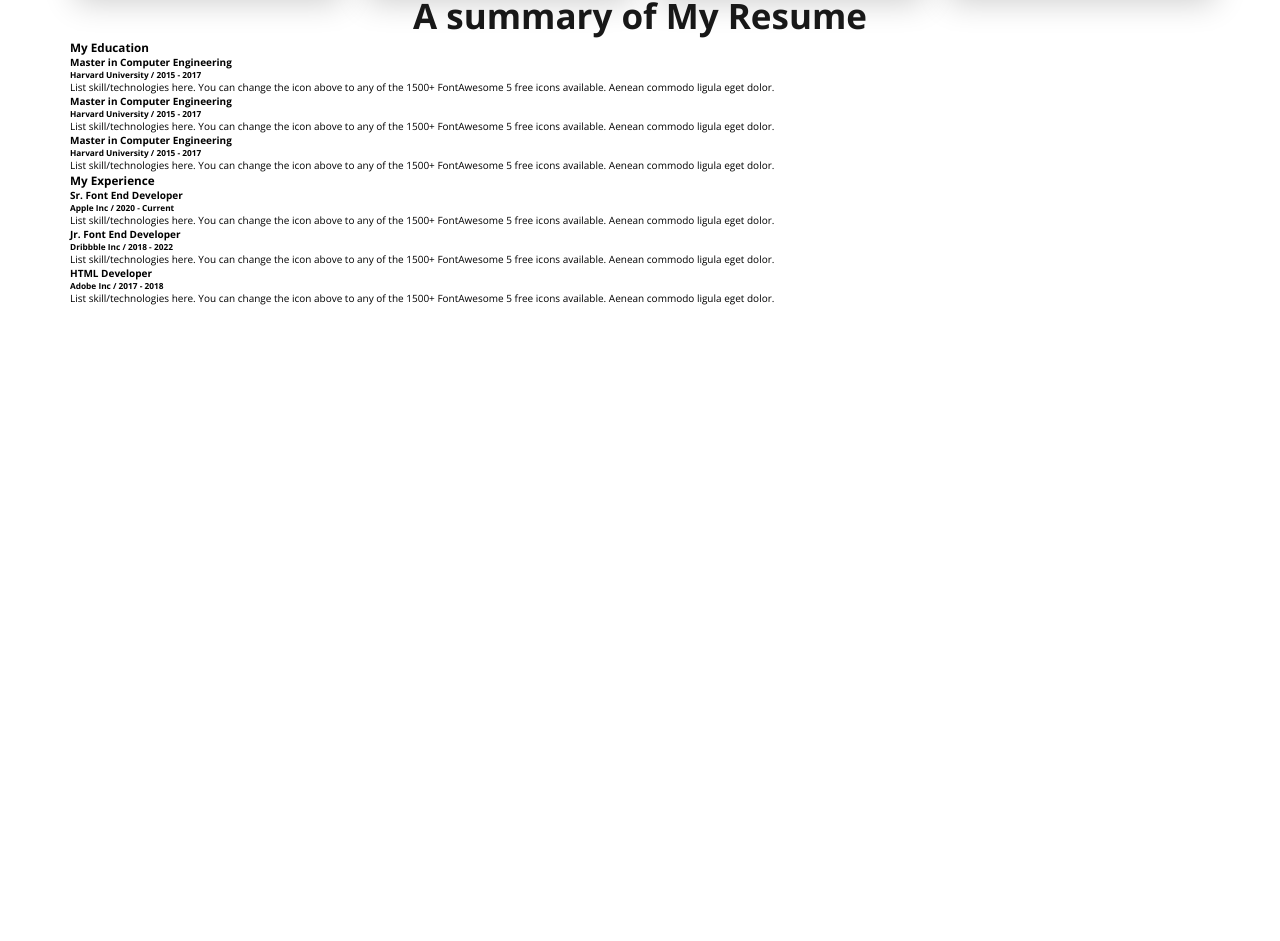
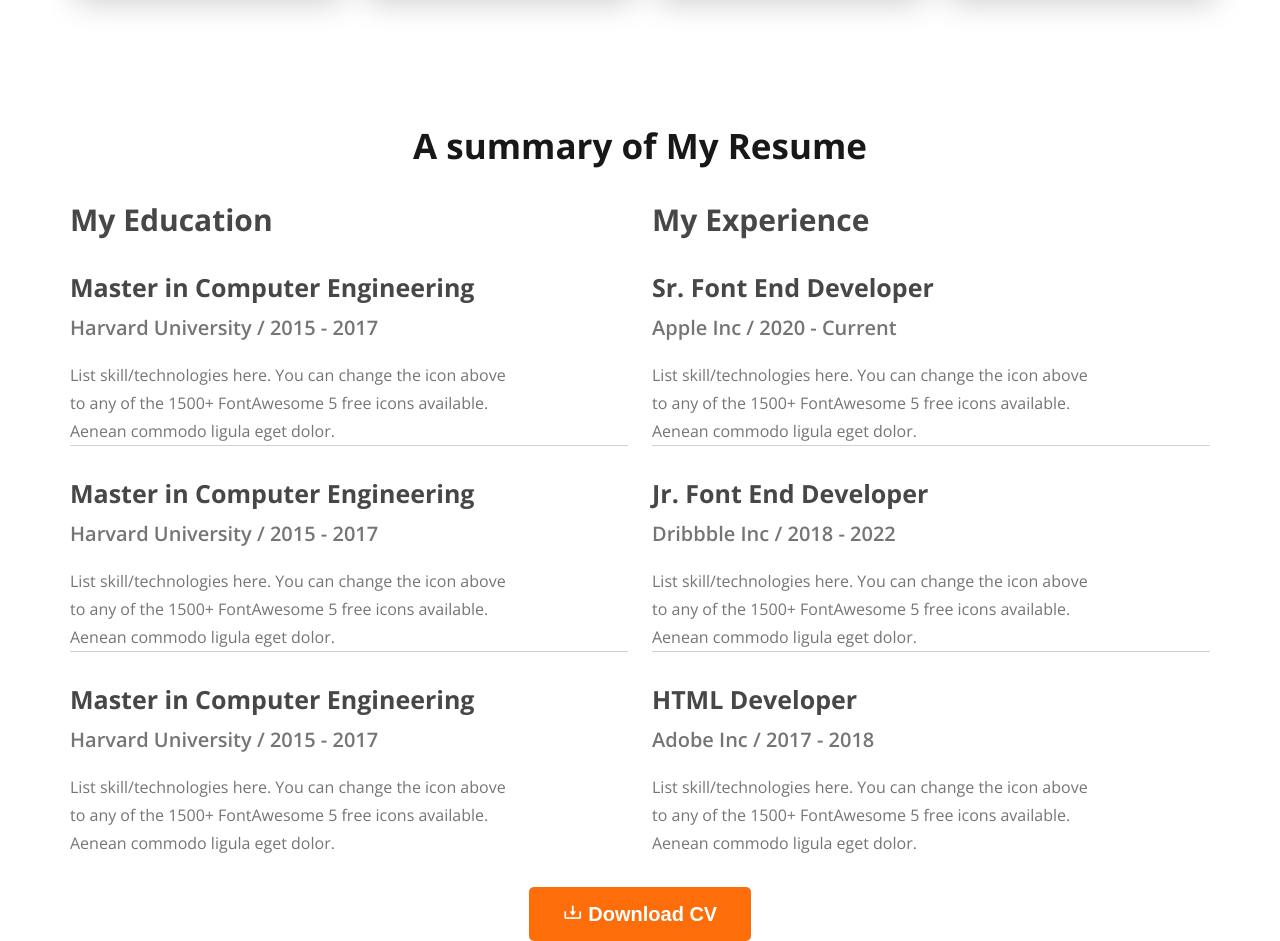
Before and after one commit to Shahed007/developer-portfolio2, a plain HTML site: page index.html in a window 1280 px wide. Shown: the part 2098-3039 px from the top of the page. Before the commit the page ends 2403 px from the top, so only its background shows below. Drawn offline with nearby package versions, Linux system fonts and the light colour scheme.

Commit message:
Added Resume section with styling

```diff
--- a/index.html
+++ b/index.html
@@ -227,8 +227,15 @@
               </div>
             </div>
           </div>
+
+          <div class="resume-item-button">
+            <button class="btn btn-primary"> <span class="btn-icon"><i class="bx bx-download"></i> Download CV</button>
+          </div>
         </div>
       </section>
     </main>
+
+    <!-- FOOTER SECTION -->
+    <footer class="footer"></footer>
   </body>
 </html>
--- a/style.css/style.css
+++ b/style.css/style.css
@@ -217,3 +217,61 @@ nav > div .logo .logo-highlight {
   font-size: 16px;
   line-height: 28px;
 }
+
+/* Resume Section Styling */
+.resume-section {
+  margin-top: 13rem;
+}
+
+.resume-section-container {
+  display: flex;
+  justify-content: space-between;
+  gap: 2.4rem;
+  margin: 3rem 0;
+}
+
+.resume-section-column {
+  width: 100%;
+  display: flex;
+  flex-direction: column;
+  gap: 3rem;
+}
+.resume-section-item {
+}
+
+.resume-section-item:not(:last-child) {
+  border-bottom: 1px solid #d1d1d1;
+}
+
+.resume-section-title {
+  font-size: 3rem;
+  font-weight: 700;
+  color: var(--font-color-secondary);
+}
+
+.resume-section-item-title {
+  font-size: 2.5rem;
+  font-weight: 700;
+  color: var(--font-color-secondary);
+  margin-bottom: 1rem;
+}
+
+.resume-section-item-sub-heading {
+  font-size: 2rem;
+  font-weight: 600;
+  color: var(--font-color-third);
+  margin-bottom: 2rem;
+}
+
+.resume-section-item-description {
+  font-size: 1.6rem;
+  line-height: 2.8rem;
+  color: var(--font-color-third);
+  width: 80%;
+}
+
+.resume-item-button {
+  display: flex;
+  justify-content: center;
+  align-items: center;
+}
```
